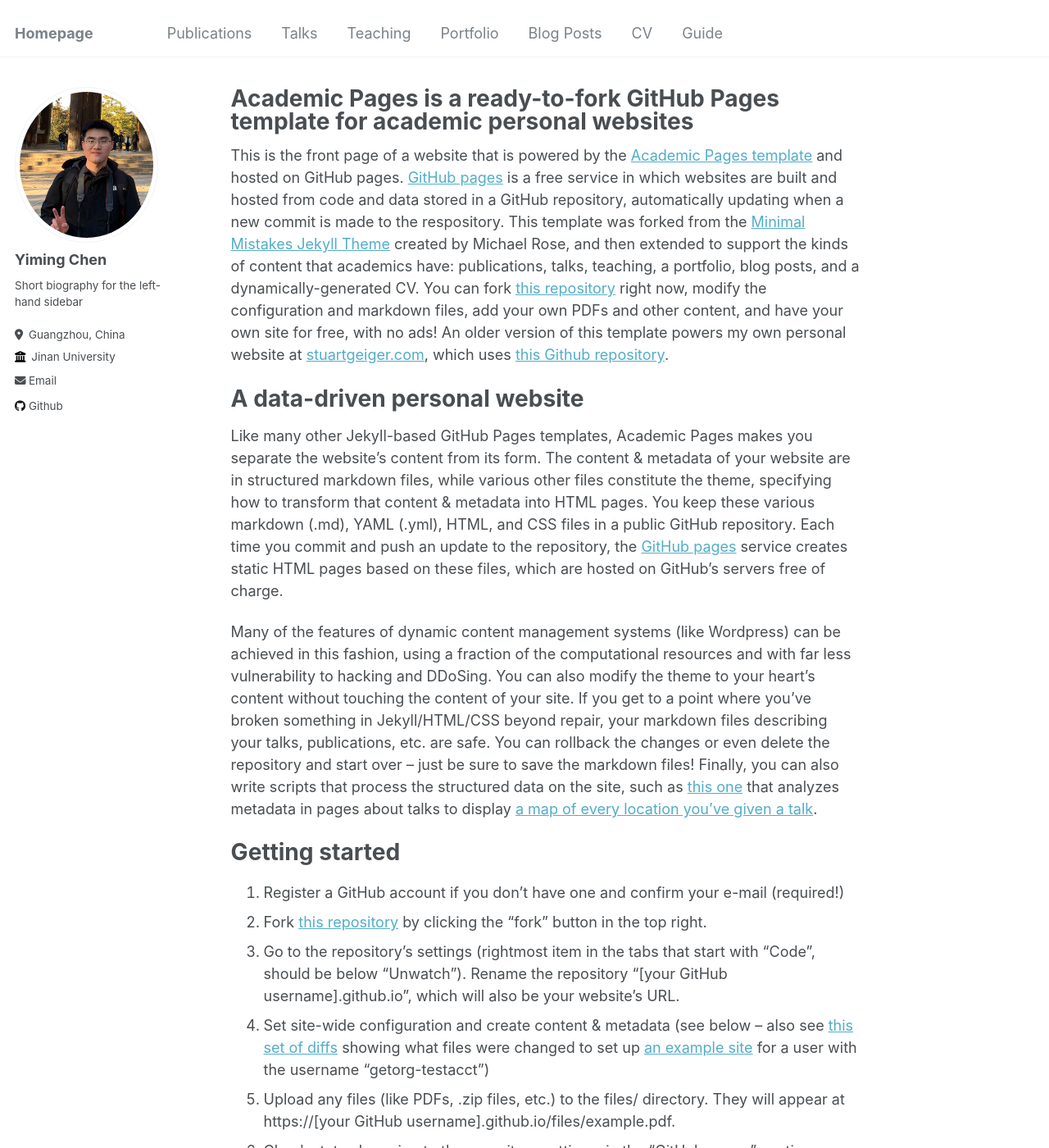
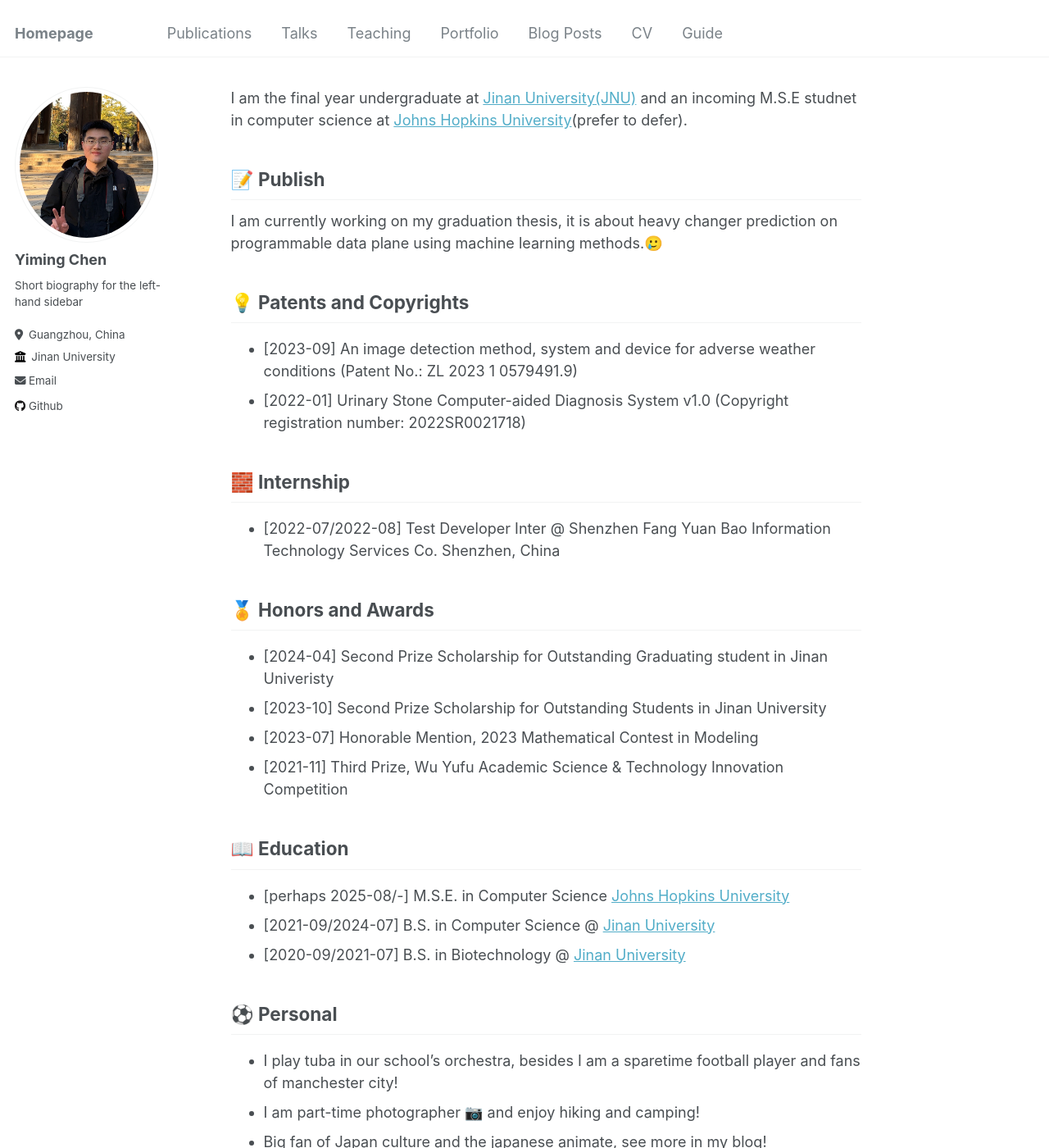
Before and after one commit to xuanquanchen/xuanquanchen.github.io, a Jekyll site: the page built from _pages/about.md, in a window 1280 px wide and 1400 px high. Shown: the whole window at 82% size. Built offline with Jekyll 4.4.1, drawn with Linux system fonts in a browser that asks for light colours; some of the changed text lies outside the part shown.

Commit message:
update basic info in about page

```diff
--- a/_pages/about.md
+++ b/_pages/about.md
@@ -1,49 +1,43 @@
 ---
 permalink: /
-title: "Academic Pages is a ready-to-fork GitHub Pages template for academic personal websites"
 author_profile: true
 redirect_from:
   - /about/
   - /about.html
 ---
 
-This is the front page of a website that is powered by the [Academic Pages template](https://github.com/academicpages/academicpages.github.io) and hosted on GitHub pages. [GitHub pages](https://pages.github.com) is a free service in which websites are built and hosted from code and data stored in a GitHub repository, automatically updating when a new commit is made to the respository. This template was forked from the [Minimal Mistakes Jekyll Theme](https://mmistakes.github.io/minimal-mistakes/) created by Michael Rose, and then extended to support the kinds of content that academics have: publications, talks, teaching, a portfolio, blog posts, and a dynamically-generated CV. You can fork [this repository](https://github.com/academicpages/academicpages.github.io) right now, modify the configuration and markdown files, add your own PDFs and other content, and have your own site for free, with no ads! An older version of this template powers my own personal website at [stuartgeiger.com](http://stuartgeiger.com), which uses [this Github repository](https://github.com/staeiou/staeiou.github.io).
+I am the final year undergraduate at [Jinan University(JNU)](https://english.jnu.edu.cn) and an incoming M.S.E studnet in computer science at [Johns Hopkins University](https://www.cs.jhu.edu)(prefer to defer).
 
-A data-driven personal website
-======
-Like many other Jekyll-based GitHub Pages templates, Academic Pages makes you separate the website's content from its form. The content & metadata of your website are in structured markdown files, while various other files constitute the theme, specifying how to transform that content & metadata into HTML pages. You keep these various markdown (.md), YAML (.yml), HTML, and CSS files in a public GitHub repository. Each time you commit and push an update to the repository, the [GitHub pages](https://pages.github.com/) service creates static HTML pages based on these files, which are hosted on GitHub's servers free of charge.
+📝 Publish
+------
+I am currently working on my graduation thesis, it is about heavy changer prediction on programmable data plane using machine learning methods.🥲
 
-Many of the features of dynamic content management systems (like Wordpress) can be achieved in this fashion, using a fraction of the computational resources and with far less vulnerability to hacking and DDoSing. You can also modify the theme to your heart's content without touching the content of your site. If you get to a point where you've broken something in Jekyll/HTML/CSS beyond repair, your markdown files describing your talks, publications, etc. are safe. You can rollback the changes or even delete the repository and start over -- just be sure to save the markdown files! Finally, you can also write scripts that process the structured data on the site, such as [this one](https://github.com/academicpages/academicpages.github.io/blob/master/talkmap.ipynb) that analyzes metadata in pages about talks to display [a map of every location you've given a talk](https://academicpages.github.io/talkmap.html).
+💡 Patents and Copyrights
+------
++ [2023-09] An image detection method, system and device for adverse weather conditions (Patent No.: ZL 2023 1 0579491.9)
++ [2022-01] Urinary Stone Computer-aided Diagnosis System v1.0 (Copyright registration number: 2022SR0021718)
 
-Getting started
-======
-1. Register a GitHub account if you don't have one and confirm your e-mail (required!)
-1. Fork [this repository](https://github.com/academicpages/academicpages.github.io) by clicking the "fork" button in the top right.
-1. Go to the repository's settings (rightmost item in the tabs that start with "Code", should be below "Unwatch"). Rename the repository "[your GitHub username].github.io", which will also be your website's URL.
-1. Set site-wide configuration and create content & metadata (see below -- also see [this set of diffs](http://archive.is/3TPas) showing what files were changed to set up [an example site](https://getorg-testacct.github.io) for a user with the username "getorg-testacct")
-1. Upload any files (like PDFs, .zip files, etc.) to the files/ directory. They will appear at https://[your GitHub username].github.io/files/example.pdf.
-1. Check status by going to the repository settings, in the "GitHub pages" section
+🧱 Internship
+------
++ [2022-07/2022-08] Test Developer Inter @ Shenzhen Fang Yuan Bao Information Technology Services Co.  Shenzhen, China
 
-Site-wide configuration
+
+🏅 Honors and Awards
 ------
-The main configuration file for the site is in the base directory in [_config.yml](https://github.com/academicpages/academicpages.github.io/blob/master/_config.yml), which defines the content in the sidebars and other site-wide features. You will need to replace the default variables with ones about yourself and your site's github repository. The configuration file for the top menu is in [_data/navigation.yml](https://github.com/academicpages/academicpages.github.io/blob/master/_data/navigation.yml). For example, if you don't have a portfolio or blog posts, you can remove those items from that navigation.yml file to remove them from the header.
++ [2024-04] Second Prize Scholarship for Outstanding Graduating student in Jinan Univeristy
++ [2023-10] Second Prize Scholarship for Outstanding Students in Jinan University
++ [2023-07] Honorable Mention, 2023 Mathematical Contest in Modeling
++ [2021-11] Third Prize, Wu Yufu Academic Science & Technology Innovation Competition
 
-Create content & metadata
+📖 Education
 ------
-For site content, there is one markdown file for each type of content, which are stored in directories like _publications, _talks, _posts, _teaching, or _pages. For example, each talk is a markdown file in the [_talks directory](https://github.com/academicpages/academicpages.github.io/tree/master/_talks). At the top of each markdown file is structured data in YAML about the talk, which the theme will parse to do lots of cool stuff. The same structured data about a talk is used to generate the list of talks on the [Talks page](https://academicpages.github.io/talks), each [individual page](https://academicpages.github.io/talks/2012-03-01-talk-1) for specific talks, the talks section for the [CV page](https://academicpages.github.io/cv), and the [map of places you've given a talk](https://academicpages.github.io/talkmap.html) (if you run this [python file](https://github.com/academicpages/academicpages.github.io/blob/master/talkmap.py) or [Jupyter notebook](https://github.com/academicpages/academicpages.github.io/blob/master/talkmap.ipynb), which creates the HTML for the map based on the contents of the _talks directory).
++ [perhaps 2025-08/-] M.S.E. in Computer Science [Johns Hopkins University](https://www.jhu.edu)
++ [2021-09/2024-07] B.S. in Computer Science @ [Jinan University](https://english.jnu.edu.cn)
++ [2020-09/2021-07] B.S. in Biotechnology @ [Jinan University](https://english.jnu.edu.cn)
 
-**Markdown generator**
-
-I have also created [a set of Jupyter notebooks](https://github.com/academicpages/academicpages.github.io/tree/master/markdown_generator
-) that converts a CSV containing structured data about talks or presentations into individual markdown files that will be properly formatted for the Academic Pages template. The sample CSVs in that directory are the ones I used to create my own personal website at stuartgeiger.com. My usual workflow is that I keep a spreadsheet of my publications and talks, then run the code in these notebooks to generate the markdown files, then commit and push them to the GitHub repository.
-
-How to edit your site's GitHub repository
+⚽️ Personal
 ------
-Many people use a git client to create files on their local computer and then push them to GitHub's servers. If you are not familiar with git, you can directly edit these configuration and markdown files directly in the github.com interface. Navigate to a file (like [this one](https://github.com/academicpages/academicpages.github.io/blob/master/_talks/2012-03-01-talk-1.md) and click the pencil icon in the top right of the content preview (to the right of the "Raw | Blame | History" buttons). You can delete a file by clicking the trashcan icon to the right of the pencil icon. You can also create new files or upload files by navigating to a directory and clicking the "Create new file" or "Upload files" buttons.
-
-Example: editing a markdown file for a talk
-![Editing a markdown file for a talk](/images/editing-talk.png)
-
-For more info
-------
-More info about configuring Academic Pages can be found in [the guide](https://academicpages.github.io/markdown/). The [guides for the Minimal Mistakes theme](https://mmistakes.github.io/minimal-mistakes/docs/configuration/) (which this theme was forked from) might also be helpful.
++ I play tuba in our school's orchestra, besides I am a sparetime football player and fans of manchester city!
++ I am part-time photographer 📷 and enjoy hiking and camping!
++ Big fan of Japan culture and the japanese animate, see more in my blog!
++ Language learner, currently struggling in Japanese
```
